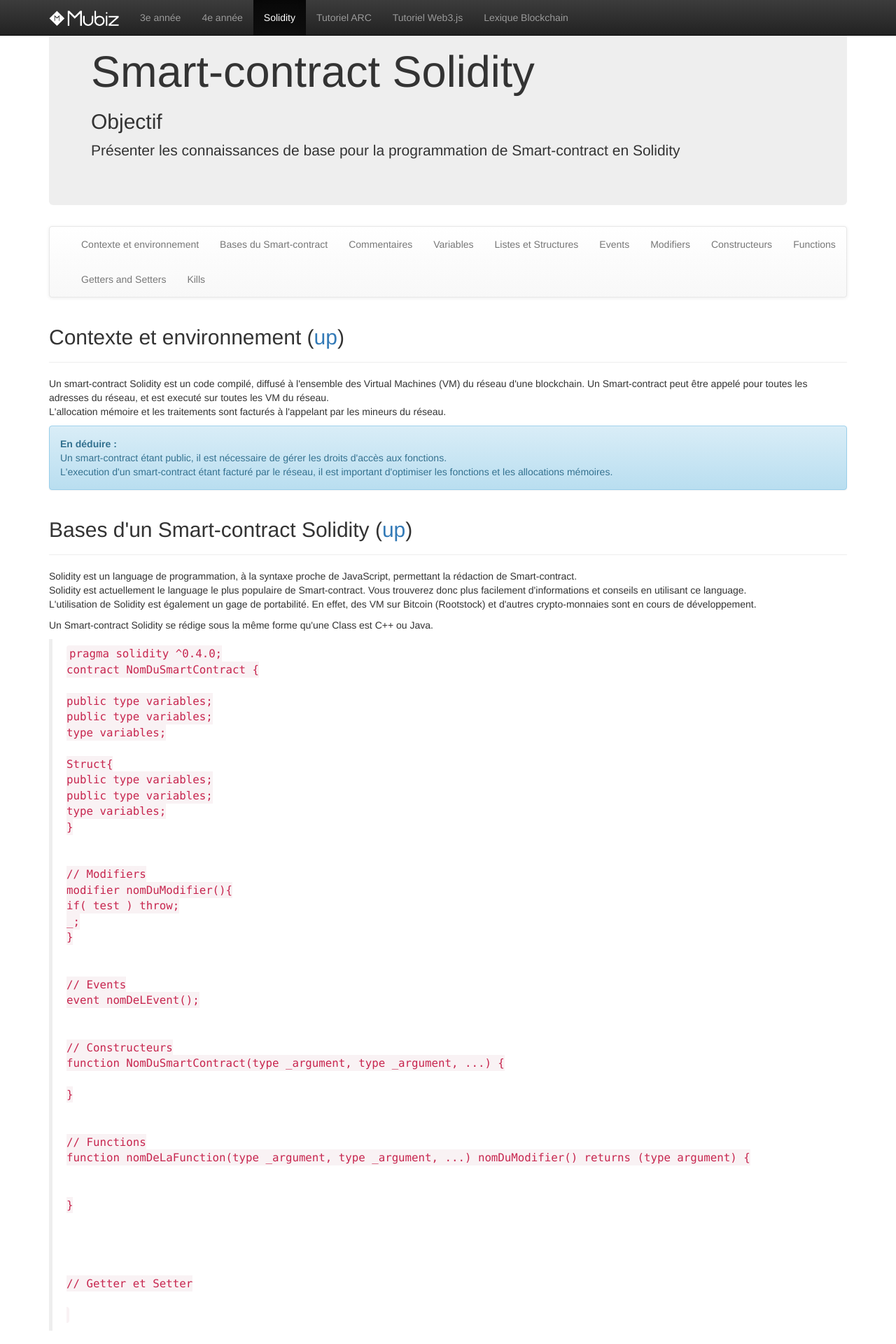
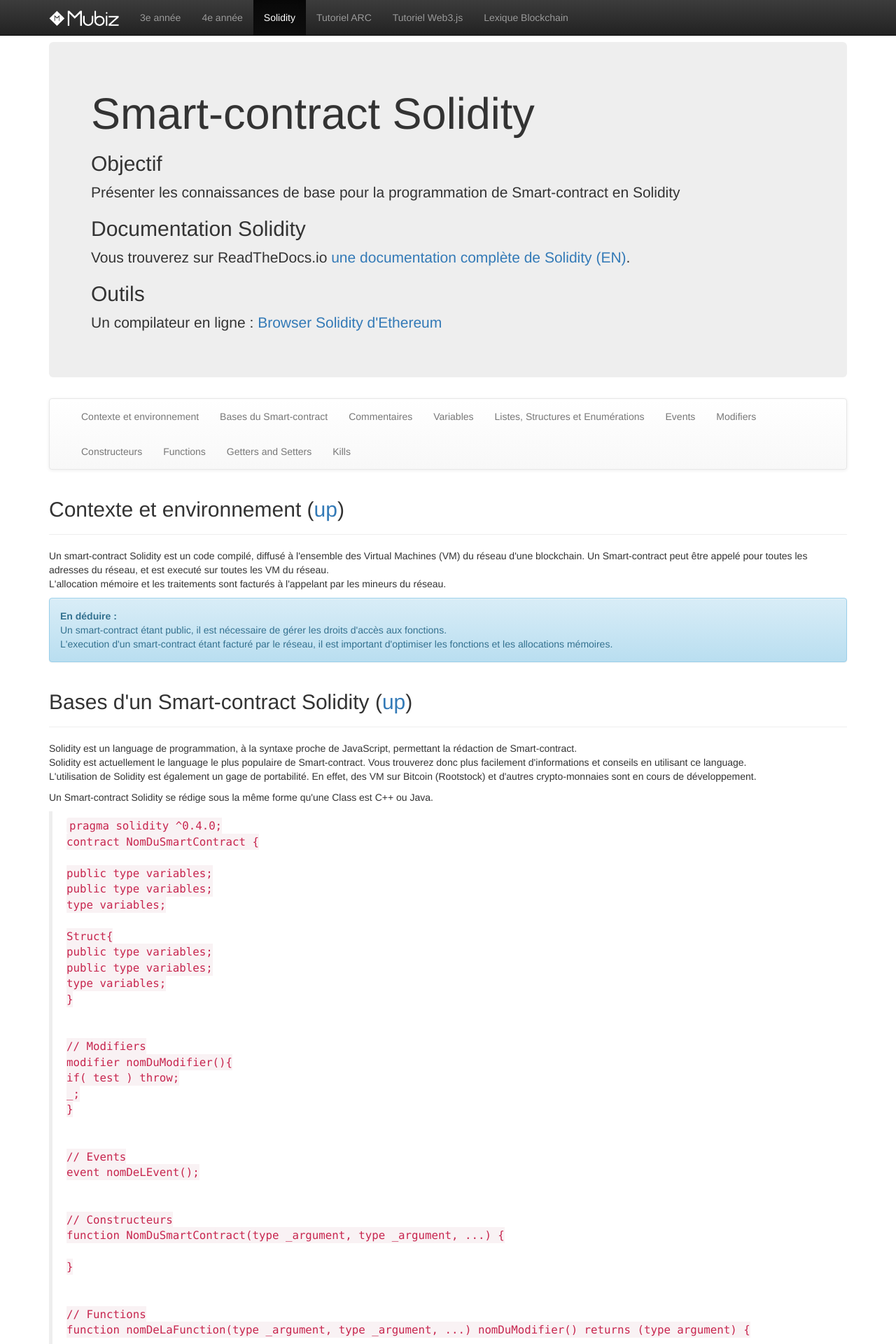
Before and after one commit to jeamick/mubizinc.github.io, a PHP site: page /solidity in a window 1280 px wide. Shown: the top 1920 px of the page at 70% size. Run offline with PHP 8.4, Linux system fonts and the light colour scheme.

Commit message:
Buttons + Design

```diff
--- a/4a/index.html
+++ b/4a/index.html
@@ -70,6 +70,7 @@
 			<ul>
 				<li><a href="https://desktop.github.com/" title="GitHub Desktop" rel="nofollow" target="_blanck">Github Desktop</a></li>
 				<li><a href="https://ethereum.github.io/browser-solidity/" title="" rel="nofollow" target="_blanck">Browser Solidity d'Ethereum</a></li>
+				<li><a href="http://solidity.readthedocs.io/" title="Documentation Solidity" rel="nofollow" target="_blanck">Documentation Solidity</a></li>
 			</ul>
 		</div>
 
@@ -112,7 +113,7 @@
 		<a href="../images/4a/canvas_blockchain.png" alt="Canvas Blockchain">
 			<img src="../images/4a/canvas_blockchain.png" alt="Canvas Blockchain"/>
 		</a>
-
+		<a class="btn btc-primary" role="button" href="http://mubiz.com/doc/canvas/blockchain.xls" rel="nofollow" title="Canvas Blockchain version Excel">Canvas Blockchain en version Excel</a>
 
 
 
--- a/solidity/index.html
+++ b/solidity/index.html
@@ -69,6 +69,17 @@
 			<p>
 				Présenter les connaissances de base pour la programmation de Smart-contract en Solidity
 			</p>
+
+			<h2>Documentation Solidity</h2>
+			<p>
+				Vous trouverez sur ReadTheDocs.io <a href="http://solidity.readthedocs.io/" title="Documentation Solidity" rel="nofollow" target="_blanck">une documentation complète de Solidity (EN)</a>.
+			</p>
+
+			<h2>Outils</h2>
+			<p>
+				Un compilateur en ligne : <a href="https://ethereum.github.io/browser-solidity/" title="" rel="nofollow" target="_blanck">Browser Solidity d'Ethereum</a>
+
+			</p>
 		</div>
 
 		<nav class="navbar navbar-default">
@@ -79,7 +90,7 @@
 						<li><a href="#bases" title="Structure d'un Smart-contract">Bases du Smart-contract</a></li>
 						<li><a href="#commentaires" title="">Commentaires</a></li>
 						<li><a href="#variables" title="">Variables</a></li>
-						<li><a href="#structures" title="">Listes et Structures</a></li>
+						<li><a href="#structures" title="">Listes, Structures et Enumérations</a></li>
 						<li><a href="#events" title="">Events</a></li>
 						<li><a href="#modifiers" title="">Modifiers</a></li>
 						<li><a href="#constructeurs" title="">Constructeurs</a></li>
@@ -188,12 +199,16 @@
 		</p>
 
 		<div class="page-header" id="structures">
-			<h2>Listes et Structures (<a href="#">up</a>)</h2>
+			<h2>Listes, Structures et Enumérations (<a href="#">up</a>)</h2>
 		</div>
+		<h3>Listes</h3>
 		<p>
 			Il est également possible de faire des listes.<br/>
 			<code>uint[]</code>
+		</p>
 
+		<h3>Structures</h3>
+		<p>
 			Enfin, il est possible de générer des structures.<br/>
 			<code>
 				Struct Member{<br/>
@@ -207,6 +222,11 @@
 
 			Solidity gère la notion de public/private par rapport aux autres smart-contracts.<br/>
 			Les données ne sont appelables par d'autres smart-contracts que si elles sont tagguées "public" lors de leurs déclarations.
+		</p>
+
+		<h3>Enumérations</h3>
+		<p>
+
 		</p>
 
 
@@ -241,6 +261,15 @@
 		</p>
 
 
+		<div class="page-header" id="units_global">
+			<h2>Unités et variables globales (<a href="#">up</a>)</h2>
+		</div>
+		<p>
+			<a href="http://solidity.readthedocs.io/en/develop/units-and-global-variables.html" title="Unités et variables globales" rel="nofollow">Documentation concernant les unités de mesures + les variables globales</a>
+		</p>
+
+
+
 		<div class="page-header" id="getters_setters">
 			<h2>Getters and Setters (<a href="#">up</a>)</h2>
 		</div>
--- a/styles/design.css
+++ b/styles/design.css
@@ -2,6 +2,11 @@
  * Copyright (c) 2014, E-mProvement, All rights reserved.
  *
  */
+
+
+body > .container{
+	padding-top: 60px;
+}
 
 
 img{
```
